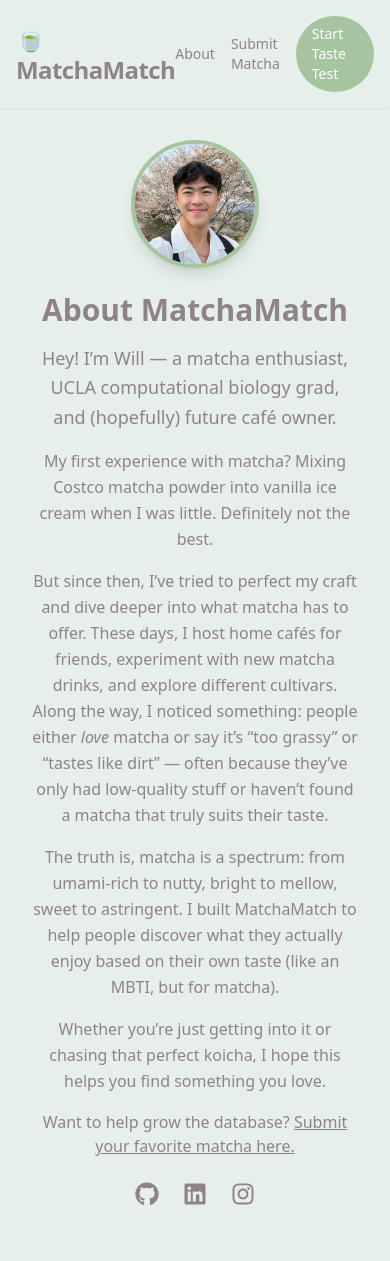
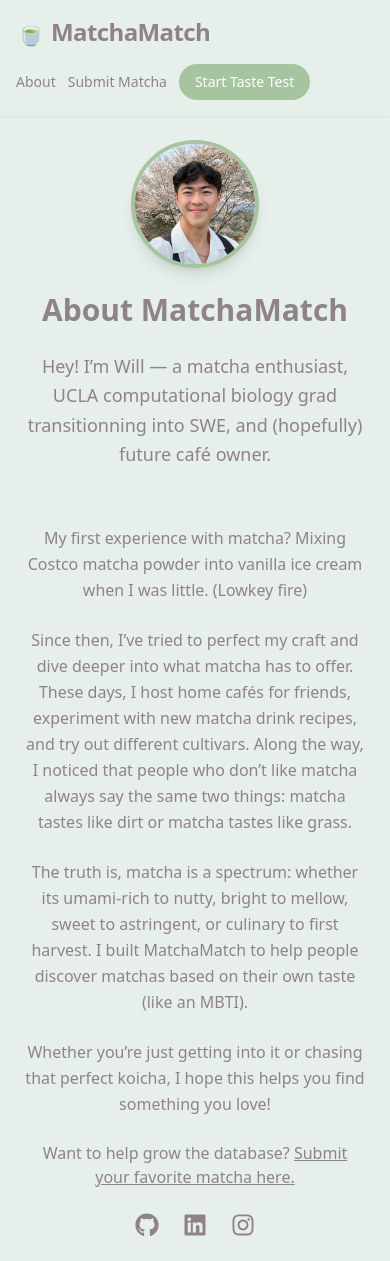
Before and after one commit to williamhuang3/matcha-match, a Next.js app: page /about in a window 390 px wide. Before the commit the page ends 1238 px from the top, so only its background shows below. Built offline with nearby package versions, Linux system fonts and the light colour scheme.

Commit message:
fix about

```diff
--- a/src/app/about/page.tsx
+++ b/src/app/about/page.tsx
@@ -3,12 +3,12 @@ import { FaGithub, FaLinkedin, FaInstagram } from "react-icons/fa";
 
 export default function AboutPage() {
   return (
-    <main className="max-w-2xl mx-auto p-8 text-center text-matcha-taupe flex flex-col items-center space-y-6">
+    <main className="max-w-2xl mx-auto p-6 sm:p-8 text-center text-matcha-taupe flex flex-col items-center space-y-6">
 
       {/* Profile Picture */}
       <div className="w-32 h-32 rounded-full overflow-hidden shadow-lg border-4 border-matcha-med">
         <Image
-          src="/me.jpg" // Make sure this image exists in /public
+          src="/me.jpg"
           alt="William Huang"
           width={128}
           height={128}
@@ -17,22 +17,28 @@ export default function AboutPage() {
       </div>
 
       {/* Intro & Backstory */}
-      <div className="space-y-4">
-        <h1 className="text-3xl font-bold">About MatchaMatch</h1>
+      <div className="space-y-6">
+        <h1 className="text-3xl sm:text-4xl font-bold">About MatchaMatch</h1>
+
         <p className="text-lg leading-relaxed">
-          Hey! I&rsquo;m Will — a matcha enthusiast, UCLA computational biology grad, and (hopefully) future café owner.
+          Hey! I&rsquo;m Will — a matcha enthusiast, UCLA computational biology grad transitionning into SWE, and (hopefully) future café owner.
+        </p>
+
+        {/* Spacer under first paragraph */}
+        <div className="h-2 sm:h-4" />
+
+        <p className="text-md leading-relaxed">
+          My first experience with matcha? Mixing Costco matcha powder into vanilla ice cream when I was little. (Lowkey fire)
         </p>
         <p className="text-md leading-relaxed">
-          My first experience with matcha? Mixing Costco matcha powder into vanilla ice cream when I was little. Definitely not the best.
+          Since then, I&rsquo;ve tried to perfect my craft and dive deeper into what matcha has to offer. These days, I host home cafés for friends, experiment with new matcha drink recipes, and try out different cultivars. Along the way, I noticed that people who don&rsquo;t
+          like matcha always say the same two things: matcha tastes like dirt or matcha tastes like grass.
         </p>
         <p className="text-md leading-relaxed">
-          But since then, I&rsquo;ve tried to perfect my craft and dive deeper into what matcha has to offer. These days, I host home cafés for friends, experiment with new matcha drinks, and explore different cultivars. Along the way, I noticed something: people either <em>love</em> matcha or say it&rsquo;s &ldquo;too grassy&rdquo; or &ldquo;tastes like dirt&rdquo; — often because they&rsquo;ve only had low-quality stuff or haven&rsquo;t found a matcha that truly suits their taste.
+          The truth is, matcha is a spectrum: whether its umami-rich to nutty, bright to mellow, sweet to astringent, or culinary to first harvest. I built MatchaMatch to help people discover matchas based on their own taste (like an MBTI).
         </p>
         <p className="text-md leading-relaxed">
-          The truth is, matcha is a spectrum: from umami-rich to nutty, bright to mellow, sweet to astringent. I built MatchaMatch to help people discover what they actually enjoy based on their own taste (like an MBTI, but for matcha).
-        </p>
-        <p className="text-md leading-relaxed">
-          Whether you&rsquo;re just getting into it or chasing that perfect koicha, I hope this helps you find something you love.
+          Whether you&rsquo;re just getting into it or chasing that perfect koicha, I hope this helps you find something you love!
         </p>
         <p className="text-md mt-2">
           Want to help grow the database?{" "}
@@ -41,7 +47,7 @@ export default function AboutPage() {
       </div>
 
       {/* Social Links */}
-      <div className="flex space-x-6 text-2xl mt-4">
+      <div className="flex space-x-6 text-2xl mt-6">
         <a href="https://github.com/williamhuang3" target="_blank" rel="noopener noreferrer" className="hover:text-black">
           <FaGithub />
         </a>
--- a/src/components/Navbar.tsx
+++ b/src/components/Navbar.tsx
@@ -2,15 +2,26 @@ import Link from "next/link";
 
 export default function Navbar() {
   return (
-    <nav className="w-full p-4 bg-matcha-offwhite flex justify-between items-center shadow-sm">
-      <Link href="/" className="text-2xl font-bold text-matcha-taupe tracking-tight">
+    <nav className="w-full p-4 bg-matcha-offwhite shadow-sm">
+      <div className="flex flex-col sm:flex-row sm:justify-between sm:items-center gap-4">
+        <Link
+          href="/"
+          className="text-2xl font-bold text-matcha-taupe tracking-tight"
+        >
           🍵 MatchaMatch
         </Link>
-      <div className="flex gap-4 items-center">
-        <Link href="/about" className="text-sm text-matcha-taupe hover:underline">
+
+        <div className="flex flex-wrap gap-3 sm:gap-4 items-center">
+          <Link
+            href="/about"
+            className="text-sm text-matcha-taupe hover:underline"
+          >
             About
           </Link>
-        <Link href="/submit" className="text-sm text-matcha-taupe hover:underline">
+          <Link
+            href="/submit"
+            className="text-sm text-matcha-taupe hover:underline"
+          >
             Submit Matcha
           </Link>
           <Link
@@ -20,6 +31,7 @@ export default function Navbar() {
             Start Taste Test
           </Link>
         </div>
+      </div>
     </nav>
   );
 }
```
Also changed, not shown: 1 other file (tests, documents, lock files or other folders). Lines whose indentation alone changed are shown as unchanged.
